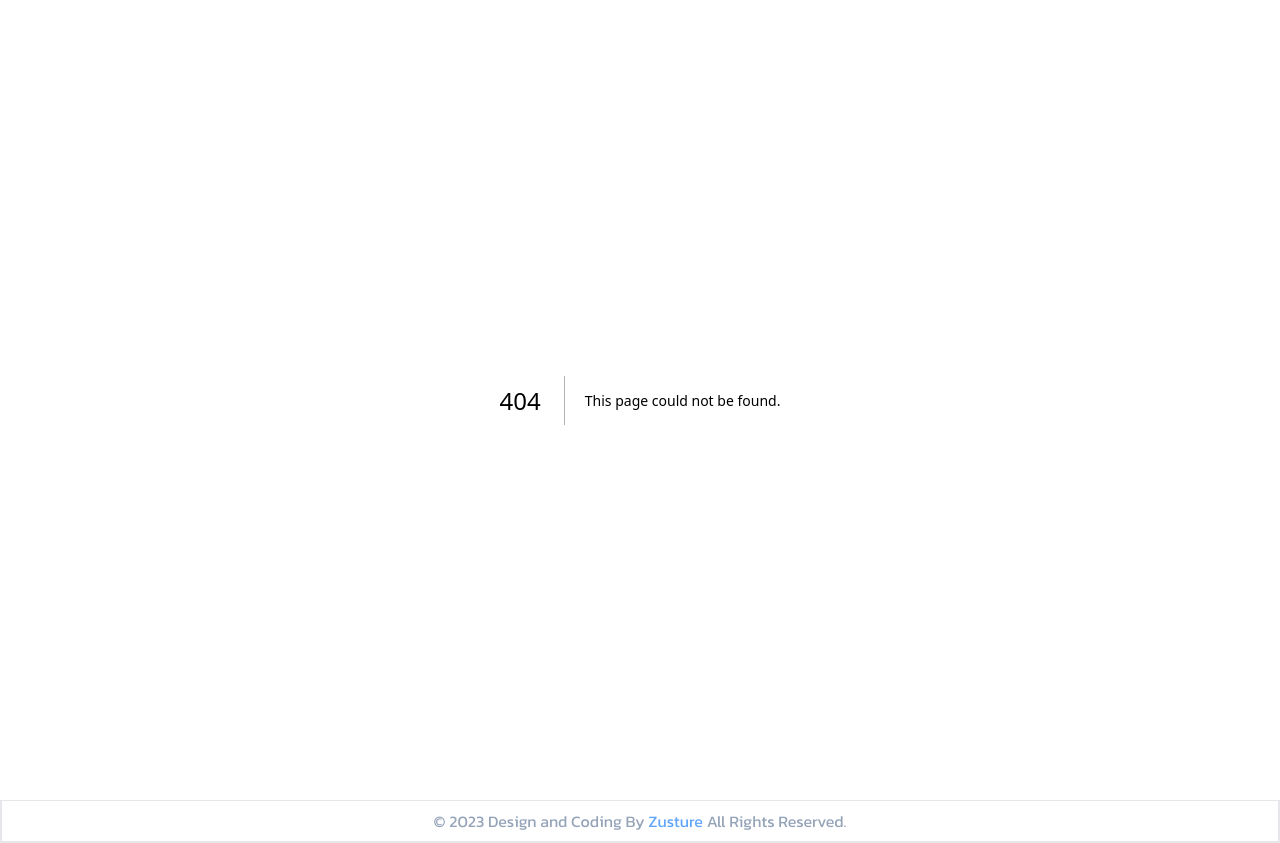
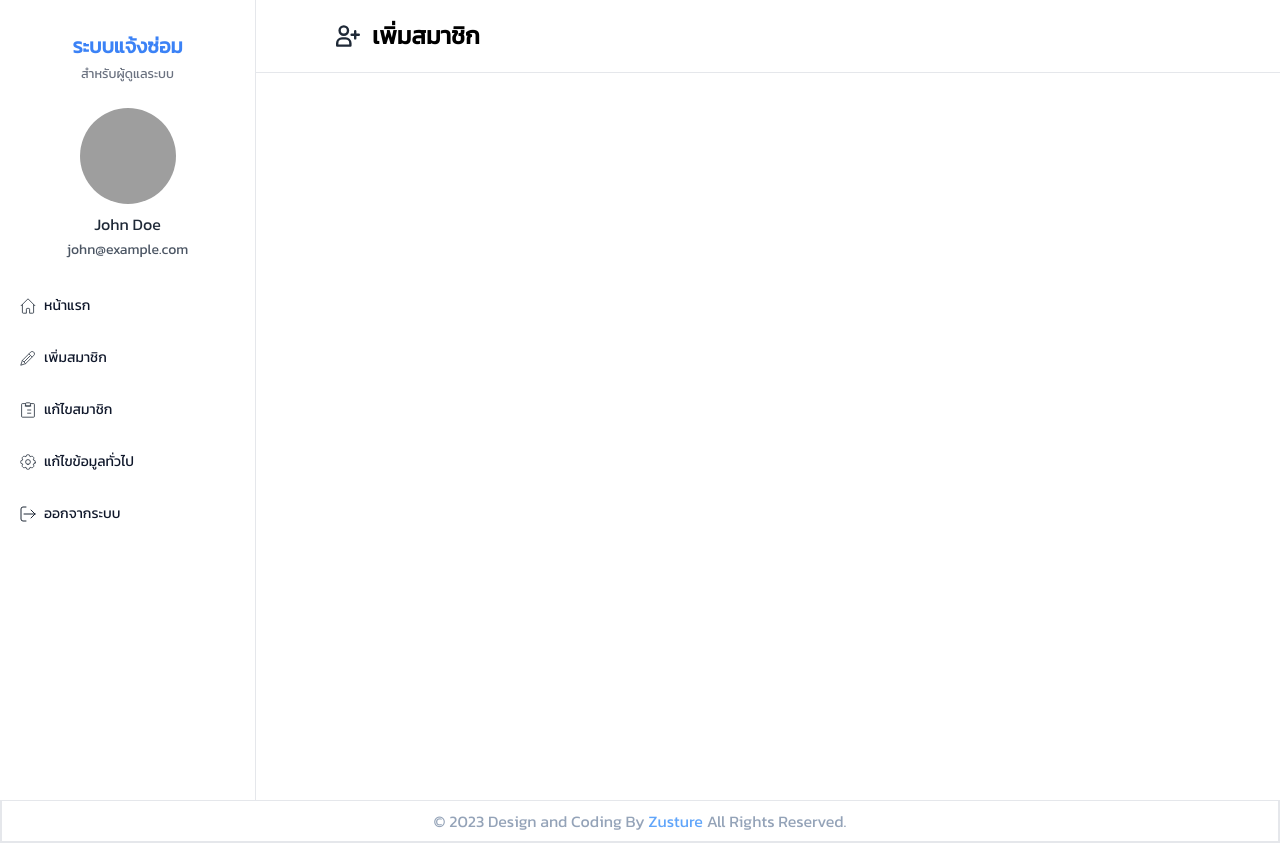
Before and after one commit to danunaise/Repair-system, a Next.js app: page /addUser in a window 1280 px wide. Before the commit this address had no page. Built offline with nearby package versions, Linux system fonts and the light colour scheme; grey boxes are pictures that could not be loaded.

Commit message:
make addUserpage sidebar

```diff
--- /dev/null
+++ b/app/(admin)/addUser/page.tsx
@@ -0,0 +1,21 @@
+import React from 'react';
+import Sidebar from "@/app/components/sidebar_admin/Sidebar";
+
+
+const addUserPage = () => {
+    return (
+        <div className="flex">
+            <Sidebar />
+            <main className="flex-grow">
+                <div className="flex items-center pl-20 border-1 border-b py-3">
+                    <svg className="w-6 h-6 text-gray-800" aria-hidden="true" xmlns="http://www.w3.org/2000/svg" fill="none" viewBox="0 0 20 18">
+                        <path stroke="currentColor" strokeLinecap="round" strokeLinejoin="round" strokeWidth="2" d="M13 8h6m-3 3V5m-6-.5a3.5 3.5 0 1 1-7 0 3.5 3.5 0 0 1 7 0ZM5 11h3a4 4 0 0 1 4 4v2H1v-2a4 4 0 0 1 4-4Z"/>
+                    </svg>
+                    <span className="text-2xl font-bold ml-3 my-2">เพิ่มสมาชิก</span>
+                </div>
+            </main>
+        </div>
+    )
+}
+
+export default addUserPage;
--- /dev/null
+++ b/app/components/sidebar_admin/Link.tsx
@@ -0,0 +1,32 @@
+"use client";
+import React from "react"
+import Link from 'next/link';
+import { usePathname } from 'next/navigation'
+
+interface Props {
+    NavLink: {
+        name: string;
+        path: string;
+        icon: React.ReactNode;
+    }[];
+}
+const LinkSidebar: React.FC<Props> = ({ NavLink }) => {
+    const pathname = usePathname();
+    return (
+        <>
+            {NavLink.map((item, index) => (
+                <Link key={item.path}
+                      href={item.path}
+                      className={`flex items-center px-3 py-3 text-slate-900 transition-colors
+                      duration-300 transform rounded-lg ${
+                            pathname === item.path ? "bg-blue-50" : "hover:bg-gray-100"
+                      }`}>
+                    {item.icon}
+                    <span className="mx-2 text-sm font-medium">{item.name}</span>
+                </Link>
+            ))}
+        </>
+    )
+}
+
+export default LinkSidebar;
--- /dev/null
+++ b/app/components/sidebar_admin/Sidebar.tsx
@@ -0,0 +1,74 @@
+import React from 'react'
+import Link from 'next/link'
+import Image from "next/image";
+import LinkSidebar from './Link';
+
+type Props = {}
+
+const Sidebar = (props: Props) => {
+    const Navlink = [
+        {
+            name: "หน้าแรก",
+            path: "/",
+            icon: <svg className="w-4 h-4 text-gray-800" aria-hidden="true" xmlns="http://www.w3.org/2000/svg" fill="none" viewBox="0 0 20 20">
+                <path stroke="currentColor" d="M3 8v10a1 1 0 0 0 1 1h4v-5a1 1 0 0 1 1-1h2a1 1 0 0 1 1 1v5h4a1 1 0 0 0 1-1V8M1 10l9-9 9 9"/>
+            </svg>
+        },
+        {
+            name: "เพิ่มสมาชิก",
+            path: "/report",
+            icon: <svg className="w-4 h-4 text-gray-800" aria-hidden="true" xmlns="http://www.w3.org/2000/svg" fill="none" viewBox="0 0 21 21">
+                <path stroke="currentColor" d="M7.418 17.861 1 20l2.139-6.418m4.279 4.279 10.7-10.7a3.027 3.027 0 0 0-2.14-5.165c-.802 0-1.571.319-2.139.886l-10.7 10.7m4.279 4.279-4.279-4.279m2.139 2.14 7.844-7.844m-1.426-2.853 4.279 4.279"/>
+            </svg>
+        },
+        {
+            name: "แก้ไขสมาชิก",
+            path: "/trace",
+            icon: <svg className="w-4 h-4 text-gray-800" aria-hidden="true" xmlns="http://www.w3.org/2000/svg" width="18" height="20" fill="none" viewBox="0 0 18 20">
+                <path stroke="currentColor" d="M12 2h4a1 1 0 0 1 1 1v15a1 1 0 0 1-1 1H2a1 1 0 0 1-1-1V3a1 1 0 0 1 1-1h4m6 0v3H6V2m6 0a1 1 0 0 0-1-1H7a1 1 0 0 0-1 1M5 5h8m-5 5h5m-8 0h.01M5 14h.01M8 14h5"/>
+            </svg>
+        },
+        {
+            name: "แก้ไขข้อมูลทั่วไป",
+            path: "/trace",
+            icon: <svg className="w-4 h-4 text-gray-800" aria-hidden="true" xmlns="http://www.w3.org/2000/svg" fill="none" viewBox="0 0 20 20">
+                <g stroke="currentColor" strokeLinecap="round" strokeLinejoin="round" strokeWidth="1">
+                    <path d="M19 11V9a1 1 0 0 0-1-1h-.757l-.707-1.707.535-.536a1 1 0 0 0 0-1.414l-1.414-1.414a1 1 0 0 0-1.414 0l-.536.535L12 2.757V2a1 1 0 0 0-1-1H9a1 1 0 0 0-1 1v.757l-1.707.707-.536-.535a1 1 0 0 0-1.414 0L2.929 4.343a1 1 0 0 0 0 1.414l.536.536L2.757 8H2a1 1 0 0 0-1 1v2a1 1 0 0 0 1 1h.757l.707 1.707-.535.536a1 1 0 0 0 0 1.414l1.414 1.414a1 1 0 0 0 1.414 0l.536-.535L8 17.243V18a1 1 0 0 0 1 1h2a1 1 0 0 0 1-1v-.757l1.707-.708.536.536a1 1 0 0 0 1.414 0l1.414-1.414a1 1 0 0 0 0-1.414l-.535-.536.707-1.707H18a1 1 0 0 0 1-1Z"/>
+                    <path d="M10 13a3 3 0 1 0 0-6 3 3 0 0 0 0 6Z"/>
+                </g>
+            </svg>
+        },
+        {
+            name: "ออกจากระบบ",
+            path: "/home",
+            icon: <svg className="w-4 h-4 text-gray-800" aria-hidden="true" xmlns="http://www.w3.org/2000/svg" fill="none" viewBox="0 0 16 16">
+                <path stroke="currentColor" strokeLinecap="round" strokeLinejoin="round" strokeWidth="1" d="M4 8h11m0 0-4-4m4 4-4 4m-5 3H3a2 2 0 0 1-2-2V3a2 2 0 0 1 2-2h3"/>
+            </svg>
+        }
+    ]
+      return (
+          <div>
+              <aside className="flex flex-col w-64 z-20 h-screen px-5 py-8 overflow-y-auto bg-white border-r rtl:border-r-0 rtl:border-l">
+                  <div className="text-center">
+                      <h1 className="w-auto h-7 text-xl font-bold text-blue-500">ระบบแจ้งซ่อม</h1>
+                      <small>
+                          <span className="text-gray-500">สำหรับผู้ดูแลระบบ</span>
+                      </small>
+                  </div>
+                  <div className="flex flex-col items-center mt-6 -mx-2">
+                      <Image className="object-cover w-24 h-24 mx-2 rounded-full" width={200} height={200} src="https://images.unsplash.com/photo-1531427186611-ecfd6d936c79?ixid=MXwxMjA3fDB8MHxwaG90by1wYWdlfHx8fGVufDB8fHw%3D&ixlib=rb-1.2.1&auto=format&fit=crop&w=634&q=80" alt="avatar" />
+                      <h4 className="mx-2 mt-2 font-medium text-gray-800">John Doe</h4>
+                      <p className="mx-2 mt-1 text-sm font-medium text-gray-600 dark:text-gray-400">john@example.com</p>
+                  </div>
+
+                  <div className="flex flex-col justify-between flex-1 mt-6">
+                      <nav className="flex-1 -mx-3 space-y-2">
+                          <LinkSidebar NavLink={Navlink}/>
+                      </nav>
+                  </div>
+              </aside>
+          </div>
+      )
+}
+
+export default Sidebar
--- a/app/page.tsx
+++ b/app/page.tsx
@@ -10,13 +10,20 @@ export default function Home() {
                   <div className="flex items-center">
                       <div className="card bg-white w-[350px] px-5 shadow-lg rounded-md">
                           <form action="">
-                              <div className="flex-col space-y-2 pb-3">
-                                  <h1 className="text-center text-2xl">เข้าสู่ระบบ</h1>
-                                  <label htmlFor="username" className="text-lg">Username</label>
-                                  <input id="username" type="text" className="block border py-1 w-full rounded-md" />
-                                  <label htmlFor="password" className="text-lg">password</label>
-                                  <input id="password" type="text" className="block border py-1 w-full rounded-md" />
-                                  <button className="bg-blue-400 text-white rounded-md w-full py-1.5 mt-3">เข้าสู่ระบบ</button>
+                              <div className="flex-col">
+                                  <h1 className="text-center text-2xl">
+                                      <svg className="w-6 h-6 text-gray-800 inline-block mr-2" aria-hidden="true" xmlns="http://www.w3.org/2000/svg" fill="none" viewBox="0 0 18 20">
+                                          <path stroke="currentColor" strokeLinecap="round" strokeLinejoin="round" strokeWidth="1" d="M4 4H1m3 4H1m3 4H1m3 4H1m6.071.286a3.429 3.429 0 1 1 6.858 0M4 1h12a1 1 0 0 1 1 1v16a1 1 0 0 1-1 1H4a1 1 0 0 1-1-1V2a1 1 0 0 1 1-1Zm9 6.5a2.5 2.5 0 1 1-5 0 2.5 2.5 0 0 1 5 0Z"/>
+                                      </svg>
+                                      เข้าสู่ระบบ
+                                  </h1>
+                                  <label htmlFor="username" className="block mt-3 mb-1 text-lg">Username</label>
+                                  <input id="username" placeholder="Username" type="text" required
+                                         className="block border px-2 py-1.5 w-full rounded-md" />
+                                  <label htmlFor="password" className="block mt-3 mb-1 text-lg">password</label>
+                                  <input id="password" placeholder="password" type="password" required
+                                         className="block border px-2 py-1.5 w-full rounded-md" />
+                                  <button className="bg-blue-400 text-white rounded-md w-full py-1.5 my-5">เข้าสู่ระบบ</button>
                               </div>
                           </form>
                       </div>
--- a/app/report/page.tsx
+++ b/app/report/page.tsx
@@ -20,7 +20,7 @@ const ReportPage = () => {
             <main className="flex-grow">
                 <div className="flex items-center pl-20 border-1 border-b py-3">
                     <svg className="w-[32px] h-[32px] text-gray-800" aria-hidden="true" xmlns="http://www.w3.org/2000/svg" fill="none" viewBox="0 0 20 20">
-                        <path stroke="currentColor" stroke-linecap="round" stroke-linejoin="round" stroke-width="1" d="M5 1v3m5-3v3m5-3v3M1 7h7m1.506 3.429 2.065 2.065M19 7h-2M2 3h16a1 1 0 0 1 1 1v14a1 1 0 0 1-1 1H2a1 1 0 0 1-1-1V4a1 1 0 0 1 1-1Zm6 13H6v-2l5.227-5.292a1.46 1.46 0 0 1 2.065 2.065L8 16Z"/>
+                        <path stroke="currentColor" strokeLinecap="round" strokeLinejoin="round" strokeWidth="1" d="M5 1v3m5-3v3m5-3v3M1 7h7m1.506 3.429 2.065 2.065M19 7h-2M2 3h16a1 1 0 0 1 1 1v14a1 1 0 0 1-1 1H2a1 1 0 0 1-1-1V4a1 1 0 0 1 1-1Zm6 13H6v-2l5.227-5.292a1.46 1.46 0 0 1 2.065 2.065L8 16Z"/>
                     </svg>
                     <span className="text-2xl font-bold ml-3 my-2">แจ้งซ่อม</span>
                 </div>
--- a/app/trace/page.tsx
+++ b/app/trace/page.tsx
@@ -7,7 +7,7 @@ const TracePage = () => {
             <main className="w-full px-4">
                 <div className="flex items-center pl-6 border-1 border-b">
                     <svg className="w-[28px] h-[28px] text-gray-800" aria-hidden="true" xmlns="http://www.w3.org/2000/svg" fill="none" viewBox="0 0 20 16">
-                        <path stroke="currentColor" stroke-linecap="round" stroke-linejoin="round" stroke-width="1" d="M9 5h6M9 8h6m-6 3h6M4.996 5h.01m-.01 3h.01m-.01 3h.01M2 1h16a1 1 0 0 1 1 1v12a1 1 0 0 1-1 1H2a1 1 0 0 1-1-1V2a1 1 0 0 1 1-1Z"/>
+                        <path stroke="currentColor" strokeLinecap="round" strokeLinejoin="round" strokeWidth="1" d="M9 5h6M9 8h6m-6 3h6M4.996 5h.01m-.01 3h.01m-.01 3h.01M2 1h16a1 1 0 0 1 1 1v12a1 1 0 0 1-1 1H2a1 1 0 0 1-1-1V2a1 1 0 0 1 1-1Z"/>
                     </svg>
                     <span className="text-2xl font-bold ml-3 my-2">รายการแจ้งซ่อม</span>
                 </div>
@@ -32,7 +32,7 @@ const TracePage = () => {
                         <td className="px-6 py-4">
                             <span className="inline-flex items-center gap-1 rounded-full bg-green-50 px-2 py-1 text-xs font-semibold text-green-600">
                                 <svg xmlns="http://www.w3.org/2000/svg" viewBox="0 0 20 20" fill="currentColor" className="h-3 w-3">
-                                  <path fill-rule="evenodd" d="M16.704 4.153a.75.75 0 01.143 1.052l-8 10.5a.75.75 0 01-1.127.075l-4.5-4.5a.75.75 0 011.06-1.06l3.894 3.893 7.48-9.817a.75.75 0 011.05-.143z" clip-rule="evenodd" />
+                                  <path fillRule="evenodd" d="M16.704 4.153a.75.75 0 01.143 1.052l-8 10.5a.75.75 0 01-1.127.075l-4.5-4.5a.75.75 0 011.06-1.06l3.894 3.893 7.48-9.817a.75.75 0 011.05-.143z" clipRule="evenodd" />
                                 </svg>
                                 แก้ไขแล้ว
                             </span>
@@ -64,7 +64,7 @@ const TracePage = () => {
                         <td className="px-6 py-4">
                             <span className="inline-flex items-center gap-1 rounded-full bg-yellow-50 px-2 py-1 text-xs font-semibold text-yellow-600">
                                 <svg className="w-3 h-3" aria-hidden="true" xmlns="http://www.w3.org/2000/svg" fill="none" viewBox="0 0 20 20">
-                                    <path stroke="currentColor" stroke-linecap="round" stroke-linejoin="round" stroke-width="1" d="M10 3V1m0 18v-2M5.05 5.05 3.636 3.636m12.728 12.728L14.95 14.95M3 10H1m18 0h-2M5.05 14.95l-1.414 1.414M16.364 3.636 14.95 5.05M14 10a4 4 0 1 1-8 0 4 4 0 0 1 8 0Z"/>
+                                    <path stroke="currentColor" strokeLinecap="round" strokeLinejoin="round" strokeWidth="1" d="M10 3V1m0 18v-2M5.05 5.05 3.636 3.636m12.728 12.728L14.95 14.95M3 10H1m18 0h-2M5.05 14.95l-1.414 1.414M16.364 3.636 14.95 5.05M14 10a4 4 0 1 1-8 0 4 4 0 0 1 8 0Z"/>
                                 </svg>
                                 กำลังดำเนินการแก้ไข
                             </span>
```
